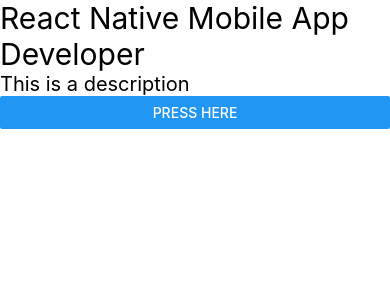
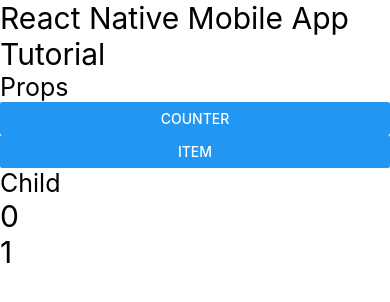
Before and after one commit to alauddin-bd/react-native-app, a React Native app: screen / in a window 390 px wide. Shown: the top 302 px of the page. Built offline with nearby package versions, Linux system fonts and the light colour scheme.

Commit message:
Learning component, jsx, useState hook, props

```diff
--- a/App.jsx
+++ b/App.jsx
@@ -1,14 +1,25 @@
 import { View,  Text, Button } from 'react-native';
 import React from 'react';
+import Props from './src/components/Props';
+// import UseStateHook from './src/components/UseStateHook';
+// import OnPress from './src/components/OnPress';
+// import JSX from './src/components/JSX';
+// import First from './src/components/First';
 
 const App = () => {
   return (
     <View>
-      <Text style={{fontSize:30}}>React Native Mobile App Developer</Text>
-      <Text style={{fontSize:20}}>This is a description</Text>
-      <Button title='Press Here' />
+      <Text style={{fontSize:30}}>React Native Mobile App Tutorial</Text>
+
+      {/* <First /> */}
+      {/* <JSX /> */}
+      {/* <OnPress /> */}
+      {/* <UseStateHook /> */}
+      <Props />
     </View>
   )
 }
 
+
+
 export default App;
--- /dev/null
+++ b/src/components/Child.jsx
@@ -0,0 +1,16 @@
+import { View, Text } from 'react-native'
+import React from 'react'
+
+const Child = (props) => {
+  let {count, item} = props.data;
+
+  return (
+    <View>
+      <Text style={{fontSize:25}}>Child</Text>
+      <Text style={{fontSize: 30}}>{count}</Text>
+      <Text style={{fontSize: 30}}>{item}</Text>
+    </View>
+  )
+}
+
+export default Child
--- /dev/null
+++ b/src/components/First.jsx
@@ -0,0 +1,12 @@
+import { View, Text } from 'react-native'
+import React from 'react'
+
+const First = () => {
+  return (
+    <View>
+      <Text style={{fontSize: 30}}>React Native Component</Text>
+    </View>
+  )
+}
+
+export default First
--- /dev/null
+++ b/src/components/JSX.jsx
@@ -0,0 +1,19 @@
+import { View, Text } from 'react-native'
+import React from 'react'
+
+const JSX = () => {
+  const name = "Mohammad Alauddin"
+  const getAge = () => {
+    return 22;
+  }
+
+  return (
+    <View>
+      <Text style={{fontSize:30}}>JSX</Text>
+      <Text style={{fontSize:30}}>{name}</Text>
+      <Text style={{fontSize:30}}>{getAge()}</Text>
+    </View>
+  )
+}
+
+export default JSX
--- /dev/null
+++ b/src/components/OnPress.jsx
@@ -0,0 +1,19 @@
+import { View, Text, Button } from 'react-native'
+import React from 'react'
+
+const OnPress = () => {
+  let name = "Alauddin";
+  const getName = () => {
+    name = "Huzaifa";
+    console.warn('Name : ', name);
+  }
+  return (
+    <View>
+      <Text style={{fontSize:30}}>OnPress</Text>
+      <Button title='Press Here' onPress={getName} />
+      {/* <Button title='Press here' onPress={() => {getName("Alauddin")}} /> */}
+    </View>
+  )
+}
+
+export default OnPress
--- /dev/null
+++ b/src/components/Props.jsx
@@ -0,0 +1,19 @@
+import { View, Text, Button } from 'react-native'
+import React, { useState } from 'react'
+import Child from './Child'
+
+const Props = () => {
+  const [count, setCount] = useState(0);
+  const [item, setItem] = useState(1);
+  return (
+    <View>
+      <Text style={{fontSize: 25}}>Props</Text>
+      <Button title='Counter' onPress={()=>setCount(count+1)} />
+      <Text></Text>
+      <Button title='Item' onPress={() => setItem(item*10)}/>
+      <Child data={{count, item}} />
+    </View>
+  )
+}
+
+export default Props
--- /dev/null
+++ b/src/components/UseStateHook.jsx
@@ -0,0 +1,18 @@
+import { View, Text, Button } from 'react-native'
+import React, { useState } from 'react'
+
+const  UseStateHook = () => {
+  const [name, setName] = useState('Alauddin');
+  const updateName = () => {
+    setName("Mohammad Alauddin");
+  }
+  return (
+    <View>
+      <Text style={{fontSize: 25}}>UseStateHook</Text>
+      <Text style={{fontSize: 25}}>{name}</Text>
+      <Button title='Press' onPress={updateName} />
+    </View>
+  )
+}
+
+export default  UseStateHook
```
